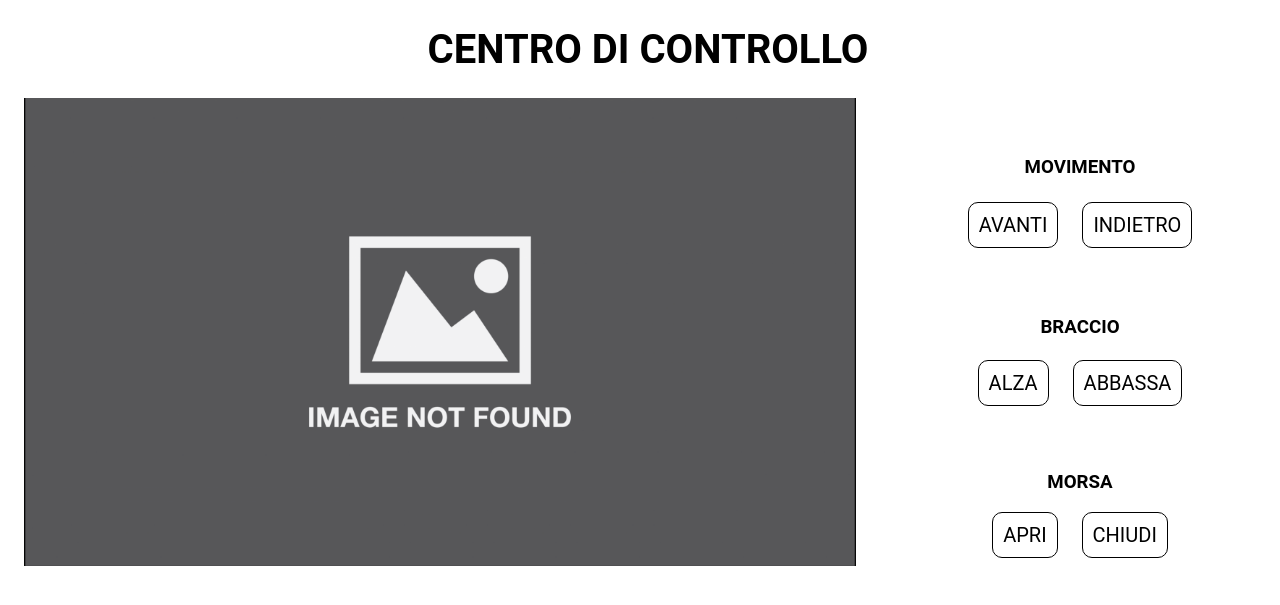
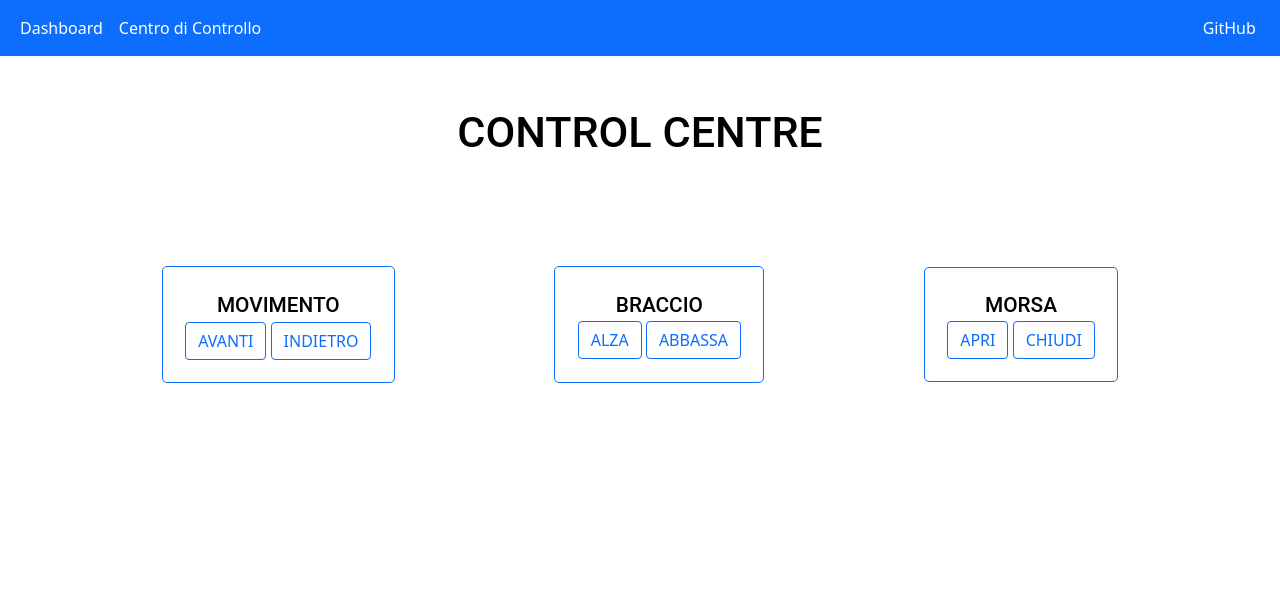
Before and after one commit to Rimaro03/esercizioFlaskRobot, a Flask app: page / in a window 1280 px wide. Shown: the top 605 px of the page. Run offline with Flask 2, Linux system fonts and the light colour scheme; some libraries are stand-ins or nearby versions.

Commit message:
better controlCentre

```diff
--- a/static/style.css
+++ b/static/style.css
@@ -3,13 +3,36 @@ body{
     height: 100%;
 }
 
+li:hover{
+    background-color: #0052ce;
+}
+
 .title h1 {
-    font-size: 2.5em;
+    font-size: 2.7em;
+    color: rgb(0, 0, 0);
+    text-align: center;
+    margin: 2%;
+    padding: 2%;
+    font-family: 'Roboto', sans-serif;
+}
+
+ul{
+    width: 100%;
+    display: flex;
+    justify-content: space-between;
+}
+
+.sx{
+    display: flex;
+    flex-direction: row;
+}
+
+h3{
+    font-size: 1.3em;
     color: rgb(0, 0, 0);
     text-align: center;
     margin: 2%;
     font-family: 'Roboto', sans-serif;
-
 }
 
 .container{
@@ -20,52 +43,18 @@ body{
     justify-content: space-around;
 }
 
-.images{
-    max-width: 65%;
-    max-height: 100%;
-    border-radius: 10px;
-}
-
-img.robot{
-    max-width: 100%;
-    max-height: 100%;
-}
-
 .buttons{
-    width: 30%;
-    border-radius: 10px;
+    width: 100%;
+    height: 100%;
     display: flex;
-    flex-direction: column;
+    flex-direction: row;
     justify-content: space-around;
     align-items: center;
 }
 
 .divButtons{
-    border-radius: 10px;
-    height: auto;
+    padding: 2%;
+    margin-top: 5%;
+    border: 1px solid #0d6efd;
+    border-radius: 5px;
 }
-
-.button{
-    text-decoration: none;
-    color: black;
-    font-size: 20px;
-    font-family: 'Roboto', sans-serif;
-    border: 1px solid black;
-    border-radius: 10px;
-    padding: 10px;
-    margin: 10px;
-    background-color: white;
-}
-
-.button:hover{
-    background-color: black;
-    color: white;
-    transition: 0.5s;
-}
-
-.buttonDivTitle{
-    font-family: 'Roboto', sans-serif;
-    text-align: center;
-    margin: 10px;
-    padding: 10%;
-}
--- a/templates/controlcentre.html
+++ b/templates/controlcentre.html
@@ -5,32 +5,52 @@
     <meta http-equiv="X-UA-Compatible" content="IE=edge">
     <meta name="viewport" content="width=device-width, initial-scale=1.0">
     <script src="https://cdnjs.cloudflare.com/ajax/libs/socket.io/4.0.1/socket.io.js" integrity="sha512-q/dWJ3kcmjBLU4Qc47E4A9kTB4m3wuTY7vkFJDTZKjTs8jhyGQnaUrxa0Ytd0ssMZhbNua9hE+E7Qv1j+DyZwA==" crossorigin="anonymous"></script>
+    <link href="https://cdn.jsdelivr.net/npm/bootstrap@5.1.3/dist/css/bootstrap.min.css" rel="stylesheet" integrity="sha384-1BmE4kWBq78iYhFldvKuhfTAU6auU8tT94WrHftjDbrCEXSU1oBoqyl2QvZ6jIW3" crossorigin="anonymous">
+    <script src="https://cdn.jsdelivr.net/npm/bootstrap@5.1.3/dist/js/bootstrap.bundle.min.js" integrity="sha384-ka7Sk0Gln4gmtz2MlQnikT1wXgYsOg+OMhuP+IlRH9sENBO0LRn5q+8nbTov4+1p" crossorigin="anonymous"></script>
     <link rel="stylesheet" href="../static/style.css">
     <title>Document</title>
 </head>
 <body>
+    <nav class="navbar navbar-expand-lg navbar-dark bg-primary">
+        <div class="container-fluid">
+          <div class="collapse navbar-collapse" id="navbarNav">
+            <ul class="navbar-nav">
+                <div class="sx">
+                    <li class="nav-item">
+                        <a class="nav-link active" aria-current="page" href="#">Dashboard</a>
+                      </li>
+                      <li class="nav-item">
+                        <a class="nav-link active" aria-current="page" href="#">Centro di Controllo</a>
+                      </li>
+                </div>
+              <div class="dx">
+                <li class="nav-item">
+                    <a class="nav-link active" aria-current="page" href="#">GitHub <img src="https://github.githubassets.com/favicons/favicon.png" alt=""></a>
+                  </li>
+              </div>
+            </ul>
+          </div>
+        </div>
+      </nav>
     <div class="title">
-        <h1>CENTRO DI CONTROLLO</h1>
+        <h1>CONTROL CENTRE</h1>
     </div>
     <div class="container">
-        <div class="images">
-            <img src="../static/8zlmfvza.bmp" alt="Image not found!" class="robot">
-        </div>
         <div class="buttons">
             <div class="movementButtons divButtons">
                 <h3 class="buttonDivTitle">MOVIMENTO</h3>
-                <a href="#" class="button" onclick="publish('avanti')">AVANTI</a>
-                <a href="#" class="button" onclick="publish('indietro')">INDIETRO</a>
+                <button type="button" class="btn btn-outline-primary" onclick="publish('avanti')">AVANTI</button>
+                <button type="button" class="btn btn-outline-primary" onclick="publish('indietro')">INDIETRO</button>
             </div>
             <div class="armButtons divButtons">
                 <h3 class="buttonDivTitle">BRACCIO</h3>
-                <a href="#" class="button" onclick="publish('alza')">ALZA</a>
-                <a href="#" class="button" onclick="publish('abbassa')">ABBASSA</a>
+                <button type="button" class="btn btn-outline-primary" onclick="publish('alza')">ALZA</button>
+                <button type="button" class="btn btn-outline-primary"  onclick="publish('abbassa')">ABBASSA</button>
             </div>
             <div class="clampButtons divButtons">
                 <h3 class="buttonDivTitle">MORSA</h3>
-                <a href="#" class="button" onclick="publish('apri')">APRI</a>
-                <a href="#" class="button" onclick="publish('chidi')">CHIUDI</a>
+                <button type="button" class="btn btn-outline-primary"  onclick="publish('apri')">APRI</button>
+                <button type="button" class="btn btn-outline-primary"  onclick="publish('chidi')">CHIUDI</button>
             </div>
         </div>
     </div>
```
